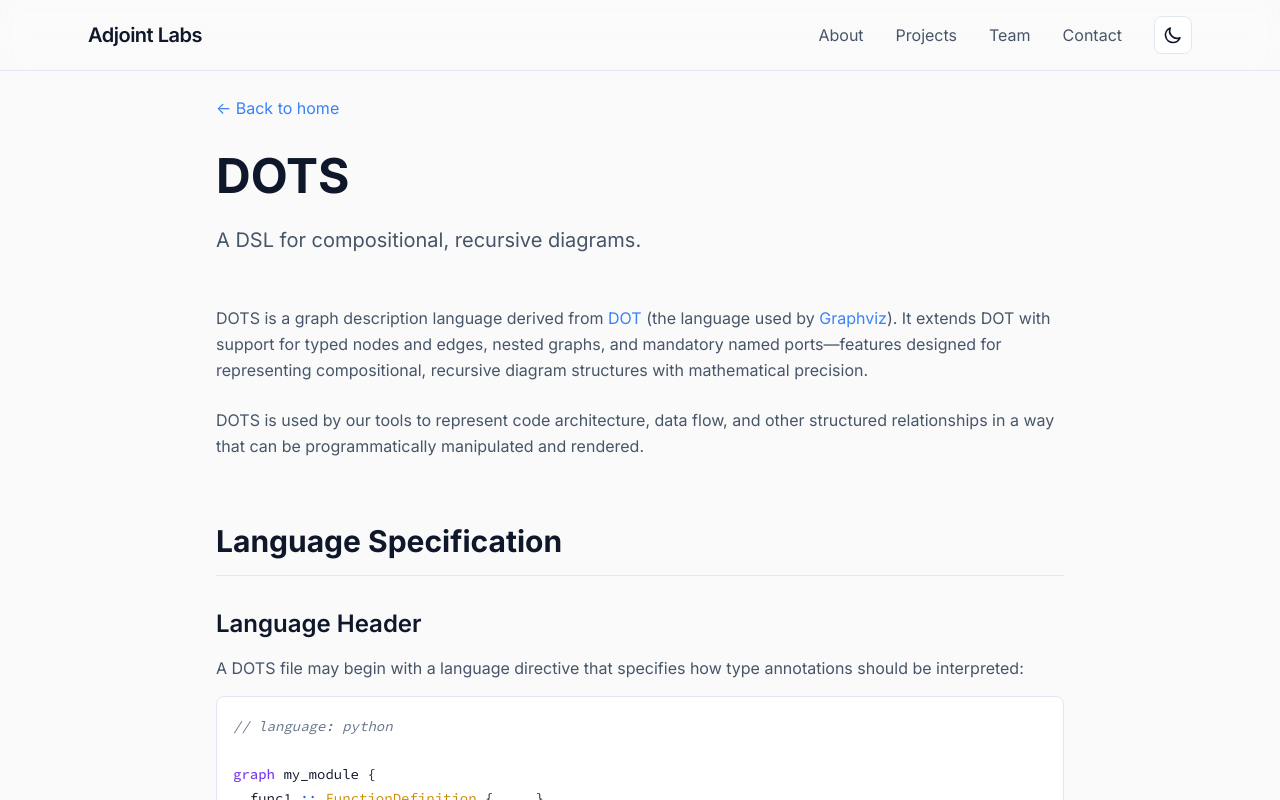
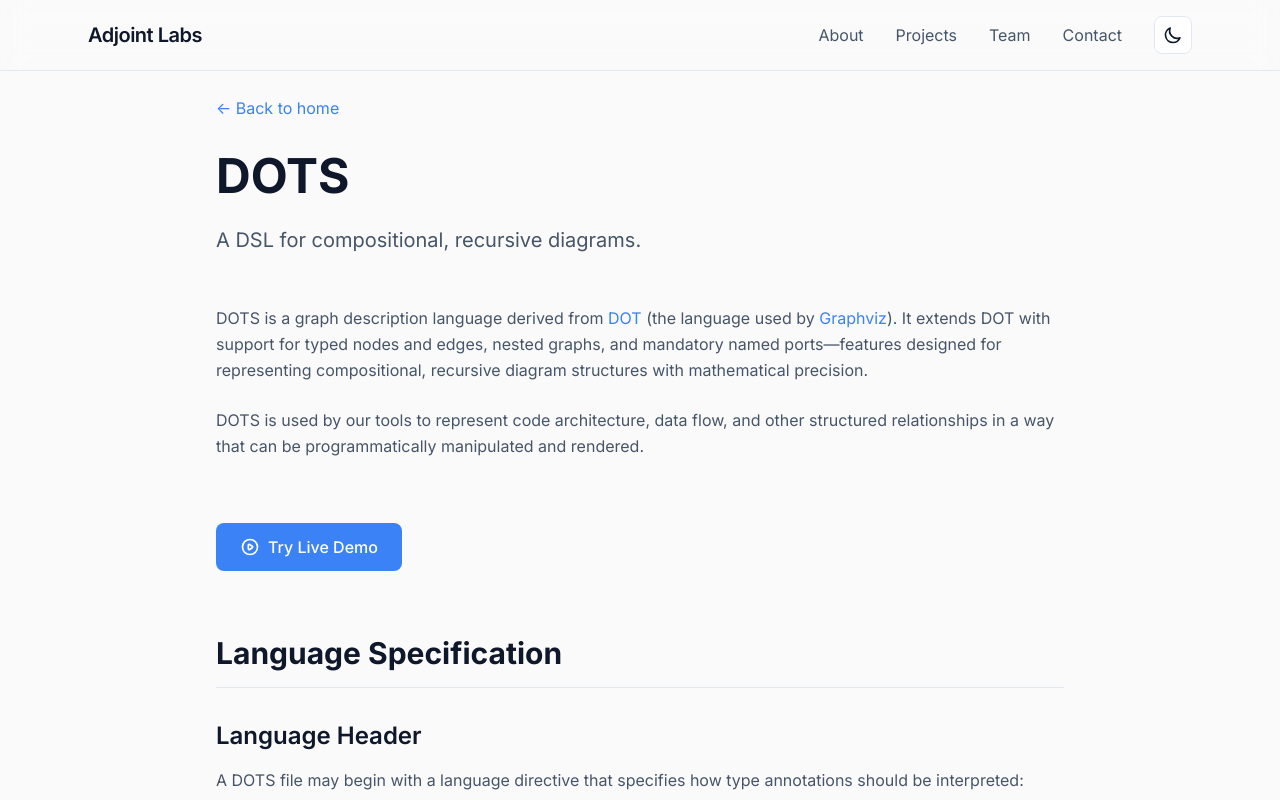
Before and after one commit to adjointlabs/adjointlabs.github.io, a React (Vite) app: page /dots in a window 1280 px wide. Shown: the top 800 px of the page. Built offline with nearby package versions, Linux system fonts and the light colour scheme.

Commit message:
added demo button

```diff
--- a/index.html
+++ b/index.html
@@ -4,7 +4,7 @@
     <meta charset="UTF-8" />
     <link rel="icon" type="image/svg+xml" href="/favicon.svg" />
     <meta name="viewport" content="width=device-width, initial-scale=1.0" />
-    <meta name="description" content="Adjoint Labs - A research-driven technology company based in Oxford, UK. Specialising in mathematical foundations and cutting-edge software solutions." />
+    <meta name="description" content="Adjoint Labs" />
     <meta name="theme-color" content="#3b82f6" />
     <link rel="preconnect" href="https://fonts.googleapis.com">
     <link rel="preconnect" href="https://fonts.gstatic.com" crossorigin>
--- a/src/pages/DotsPage.tsx
+++ b/src/pages/DotsPage.tsx
@@ -50,6 +50,20 @@ export function DotsPage() {
             <p className="text-[--color-text-secondary] leading-relaxed">
               DOTS is used by our tools to represent code architecture, data flow, and other structured relationships in a way that can be programmatically manipulated and rendered.
             </p>
+          </div>
+
+          {/* Live Demo Button */}
+          <div className="mb-16">
+            <a
+              href="#"
+              className="inline-flex items-center gap-2 px-6 py-3 bg-[--color-accent] text-white font-medium rounded-lg hover:bg-[--color-accent-hover] transition-colors"
+            >
+              <svg className="w-5 h-5" fill="none" viewBox="0 0 24 24" stroke="currentColor">
+                <path strokeLinecap="round" strokeLinejoin="round" strokeWidth={2} d="M14.752 11.168l-3.197-2.132A1 1 0 0010 9.87v4.263a1 1 0 001.555.832l3.197-2.132a1 1 0 000-1.664z" />
+                <path strokeLinecap="round" strokeLinejoin="round" strokeWidth={2} d="M21 12a9 9 0 11-18 0 9 9 0 0118 0z" />
+              </svg>
+              Try Live Demo
+            </a>
           </div>
 
           {/* Language Specification */}
```
